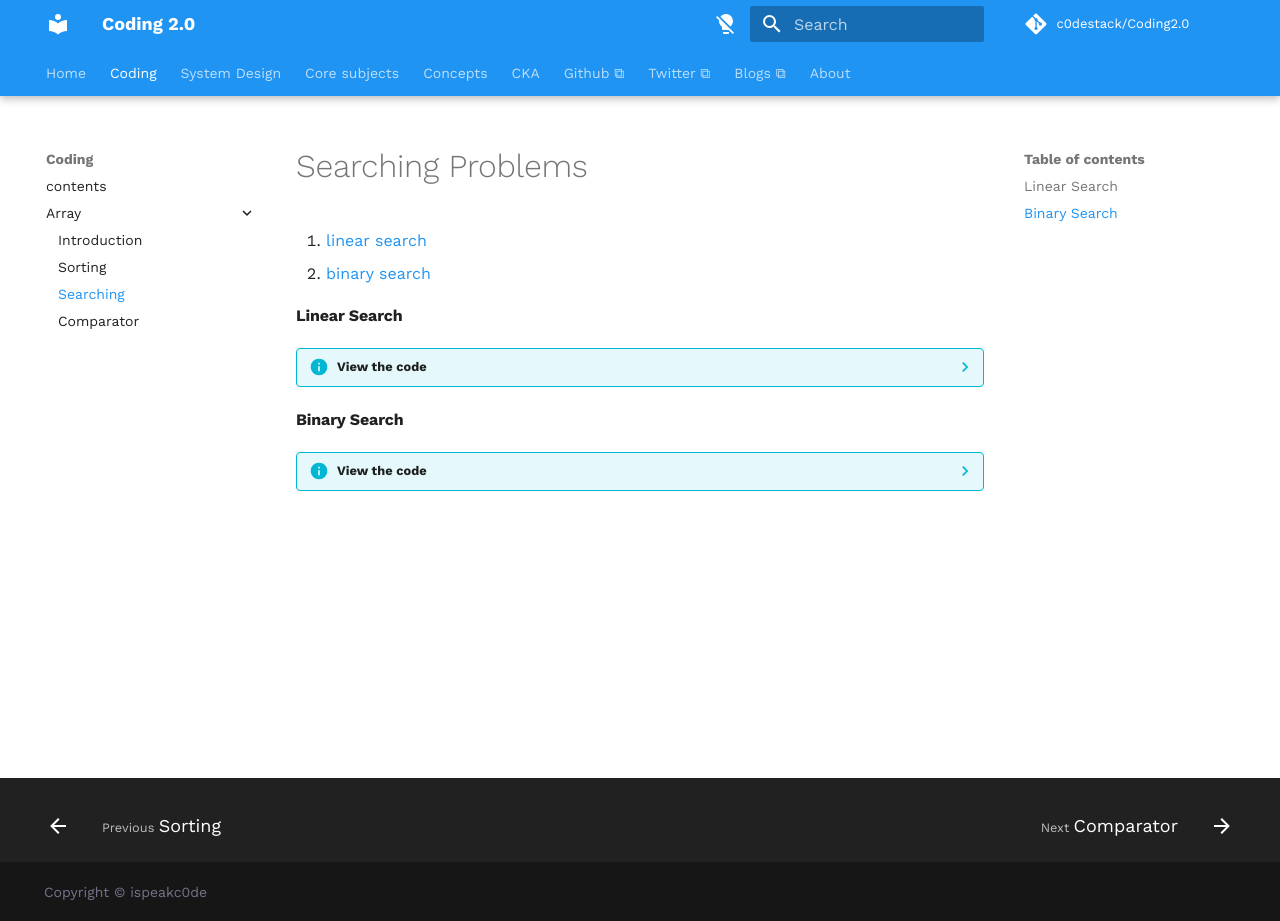
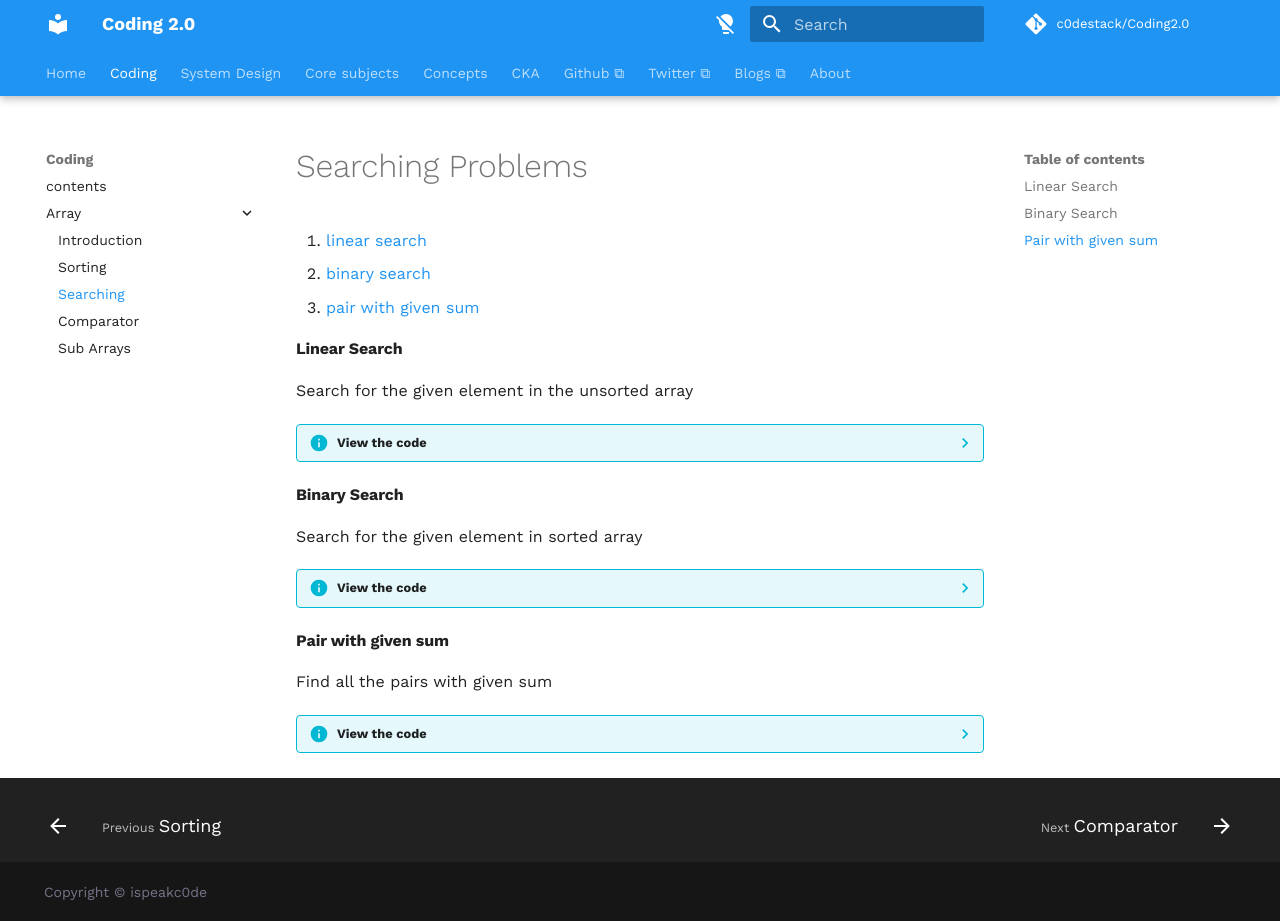
Before and after one commit to c0destack/Coding2.0, an MkDocs documentation site: the page built from docs/coding/array/searching/searching.md, in a window 1280 px wide and 921 px high. Built offline with MkDocs 1.6.1 and Material for MkDocs 9.7.7, drawn with Linux system fonts in a browser that asks for light colours; comment, search, counter and statistics services are not loaded.

Commit message:
(array): adding sub-arrays
Signed-off-by: shubham chaudhary <shubham@chaosnative.com>

````diff
--- a/docs/coding/array/searching/searching.md
+++ b/docs/coding/array/searching/searching.md
@@ -1,9 +1,11 @@
 # Searching Problems
 
-1. [linear search](linear-search)
-1. [binary search](binary-search)
+1. [linear search](#linear-search)
+1. [binary search](#binary-search)
+1. [pair with given sum](#pair-with-given-sum)
 
 #### Linear Search
+Search for the given element in the unsorted array
 ??? info "View the code"
     ```c++
     #include<bits/stdc++.h>
@@ -30,6 +32,7 @@
     ```
 
 #### Binary Search
+Search for the given element in sorted array
 ??? info "View the code"
     ```c++
     #include<bits/stdc++.h>
@@ -59,3 +62,38 @@
         cout<<search(a,n,x);
     }
     ```
+
+#### Pair with given sum
+Find all the pairs with given sum
+??? info "View the code"
+    ```c++
+    #include<bits/stdc++.h>
+    using namespace std;
+
+    void search(int a[],int n, int x){
+        int l=0,r=n-1;
+        while(l<r){
+            int val = a[l]+a[r];
+            if(val==x){
+                cout<<a[l]<<" "<<a[r]<<endl;
+                l++;r--;
+            } else if (val > x){
+                r--;
+            } else{
+                l++;
+            }
+        }
+    }
+
+    int main(){
+        int n;
+        cout<<"enter size"<<endl;
+        cin>>n;
+        int a[n];
+        cout<<"enter "<<n<<" elements"<<endl;
+        for(int i=0;i<n;i++) cin>>a[i];
+        cout<<"enter element to search"<<endl;
+        int x;cin>>x;
+        search(a,n,x);
+    }
+    ```
--- a/mkdocs.yml
+++ b/mkdocs.yml
@@ -79,6 +79,7 @@
           - Sorting: coding/array/sorting/sorting.md
           - Searching: coding/array/searching/searching.md
           - Comparator: coding/array/comparator/comparator.md
+          - Sub Arrays: coding/array/sub-array/sub-array.md
     - System Design: system-design/contents.md
     - Core subjects: core-subjects/contents.md
     - Concepts:
````
Also changed, not shown: docs/coding/array/sorting/sorting.md (+3 -0 lines), docs/coding/array/sub-array/sub-array.md (added, +73 -0 lines), 3 other files.
